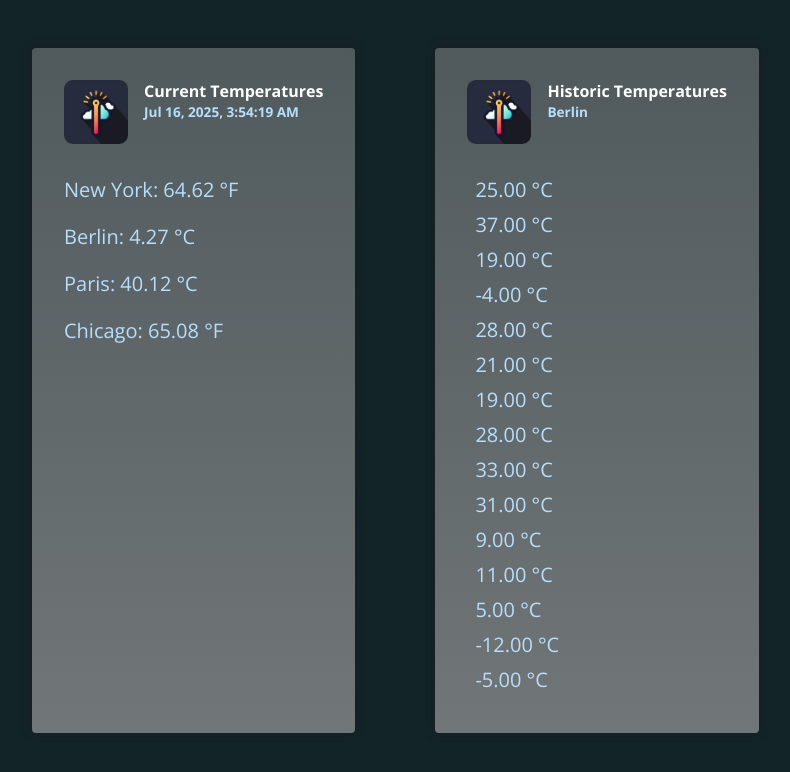
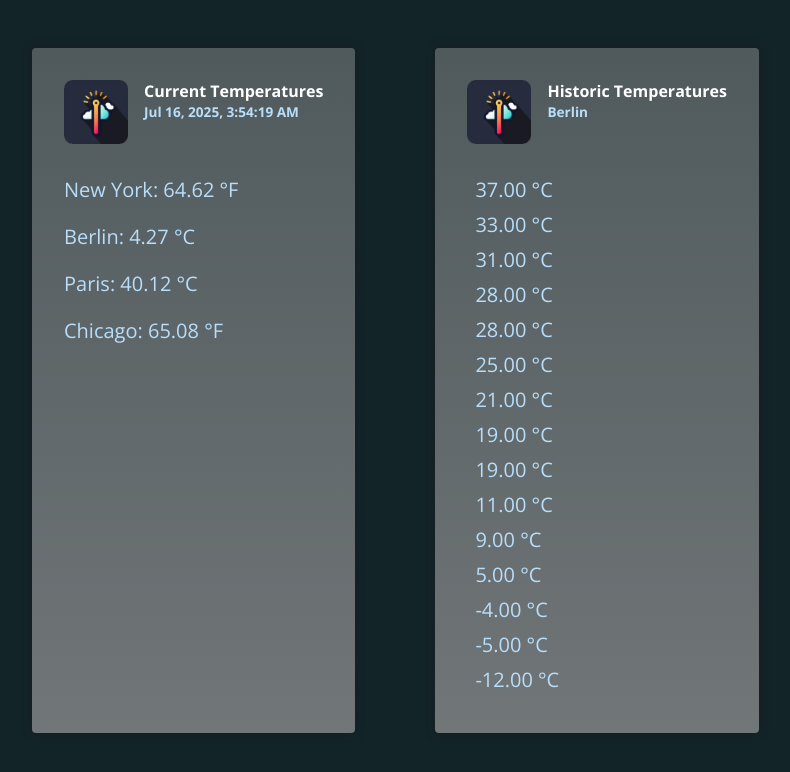
Before and after one commit to sailakshmy/angular-pipes, an Angular app: page / in a window 1280 px wide. Shown: the top 772 px of the page, without its empty margins (168-958 px from the left). Built offline with nearby package versions, Linux system fonts and the light colour scheme.

Commit message:
Created a custom pipe to sort an arry

```diff
--- a/src/app/app.component.html
+++ b/src/app/app.component.html
@@ -25,7 +25,8 @@
       </div>
     </header>
     <ul>
-      @for (temperature of historicTemperatures; track temperature) {
+      @for (temperature of historicTemperatures | sort:'desc'; track
+      temperature) {
       <li (click)="onReset($index)">
         {{ temperature | temp : "cel" }}
       </li>
--- a/src/app/app.component.ts
+++ b/src/app/app.component.ts
@@ -1,12 +1,13 @@
 import { DatePipe, DecimalPipe } from "@angular/common";
 import { Component } from "@angular/core";
 import { TemperaturePipe } from "./temperature.pipe";
+import { SortPipe } from "./sort.pipe";
 
 @Component({
   selector: "app-root",
   standalone: true,
   templateUrl: "./app.component.html",
-  imports: [DatePipe, DecimalPipe, TemperaturePipe],
+  imports: [DatePipe, DecimalPipe, TemperaturePipe, SortPipe],
 })
 export class AppComponent {
   currentDate = new Date();
--- /dev/null
+++ b/src/app/sort.pipe.ts
@@ -0,0 +1,17 @@
+import { Pipe, PipeTransform } from "@angular/core";
+
+@Pipe({
+  name: "sort",
+  standalone: true,
+})
+export class SortPipe implements PipeTransform {
+  transform(value: string[] | number[], dir: "asc" | "desc" = "asc") {
+    const sorted = [...value];
+    sorted.sort((a, b) => {
+      if (dir === "asc") {
+        return a > b ? 1 : -1;
+      } else return b > a ? 1 : -1;
+    });
+    return sorted;
+  }
+}
```
